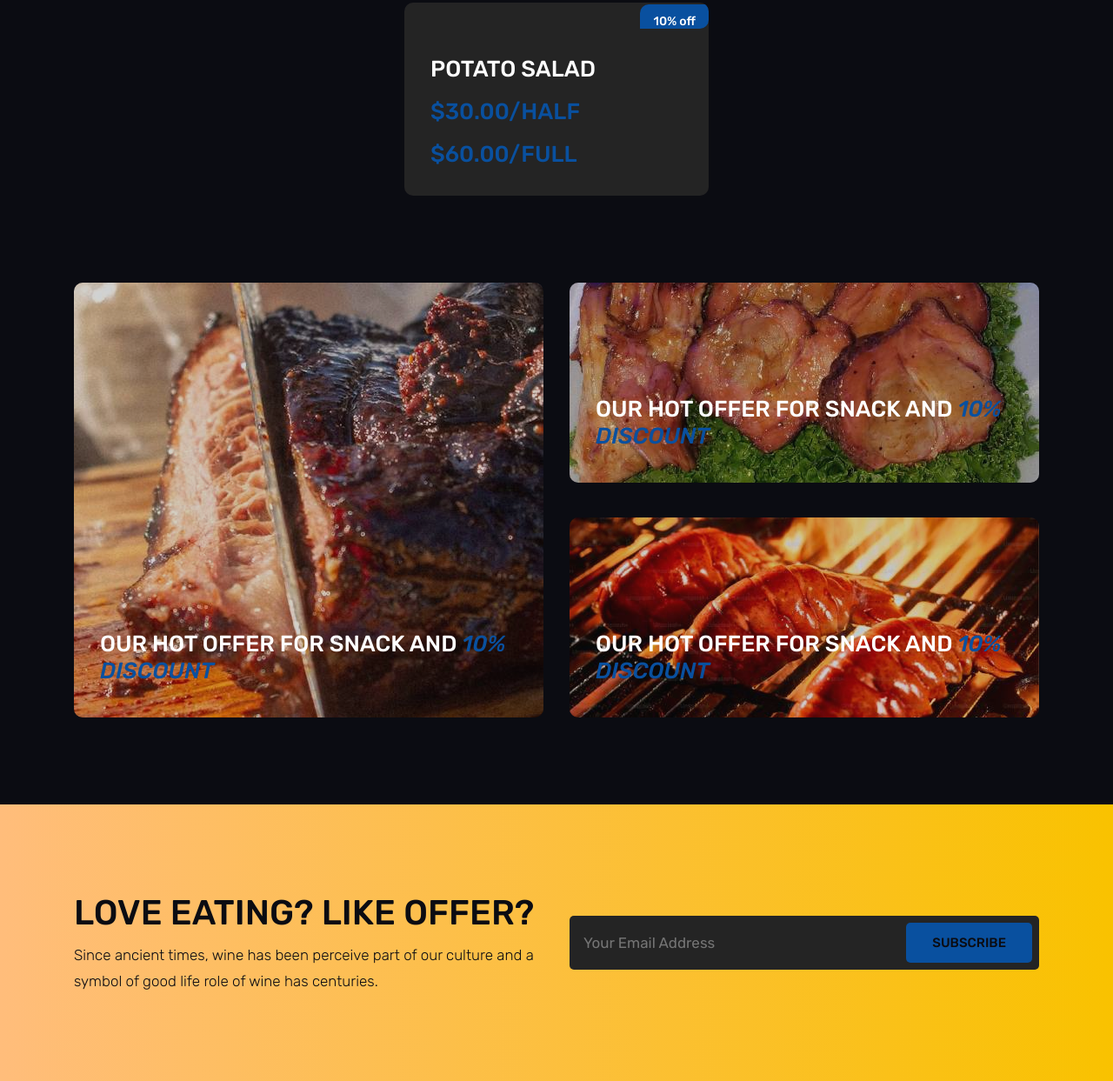
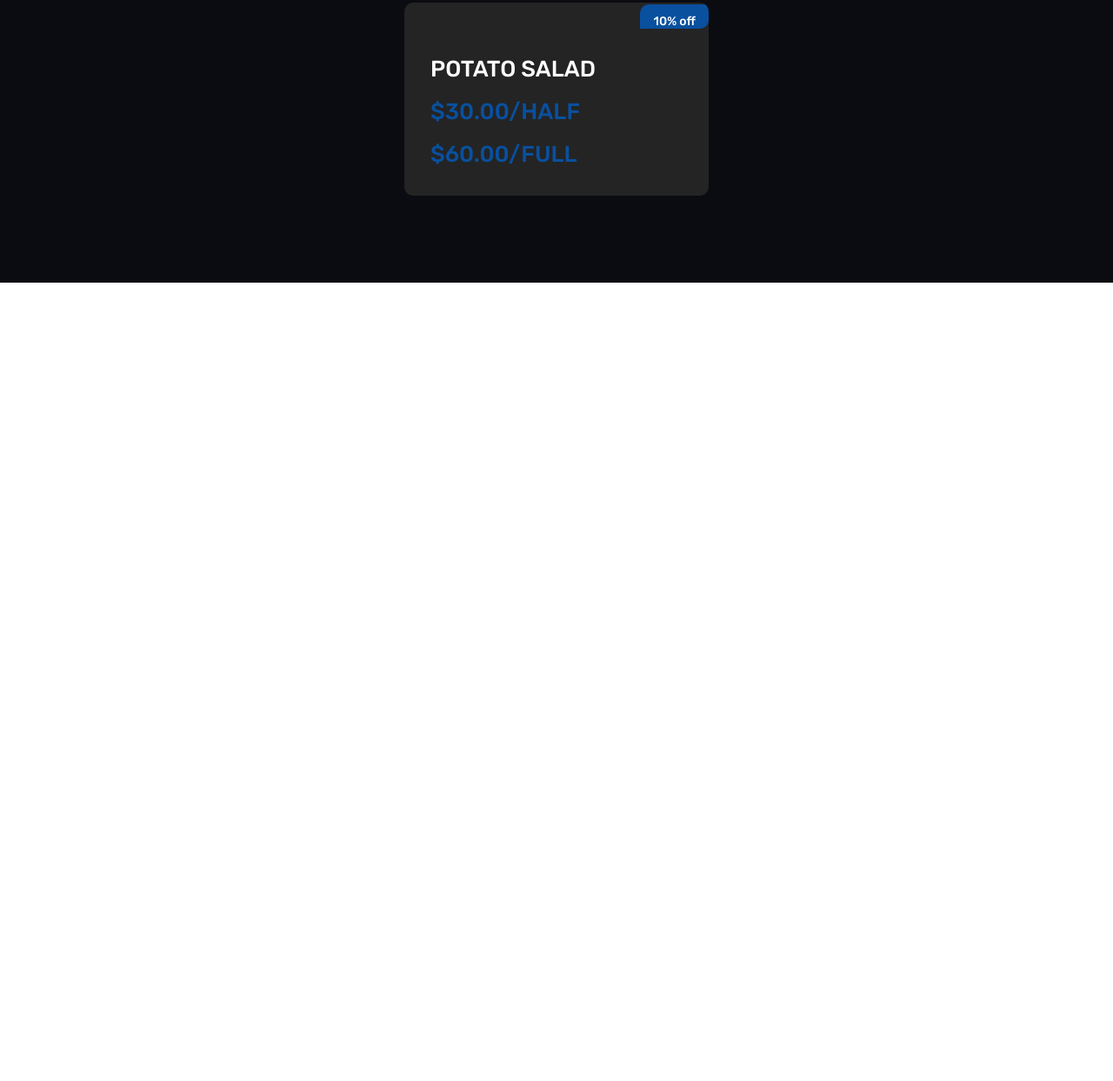
Before and after one commit to iamjuli3n/ThinBlueBBQ, a plain HTML site: page placeholder/menu.html in a window 1280 px wide. Shown: the part 1845-3088 px from the top of the page at 87% size. After the commit the page ends 2170 px from the top, so only its background shows below. Drawn offline with Linux system fonts and the light colour scheme; some packages are replaced by stand-ins of ours.

Commit message:
Update menu.html
made changes to menu, not exactly sure what Im doing lol going to change navi later

```diff
--- a/placeholder/menu.html
+++ b/placeholder/menu.html
@@ -71,14 +71,12 @@
                   <a href="#"><i class="fas fa-phone"></i></a>
                 </li>
                 <li class="social-contact-text">
-                    CALL NOW <span>   +7347953007</span>
+                  CALL NOW <span> +7347953007</span>
                 </li>
               </ul>
             </div>
           </div>
-            <div
-              class="col-l2 col-sm-12 col-lg-12 col-xl-6 text-center align-self-center"
-            >
+          <div class="col-l2 col-sm-12 col-lg-12 col-xl-6 text-center align-self-center">
             <div class="logo-area active secondary-bg">
               <a href="index.html" class="logo">
                 <img src="assets/img/logo/logo1.png" alt="" />
@@ -90,9 +88,13 @@
             <div class="main-menu">
               <div class="stellarnav">
                 <ul class="navbarmneuclass">
-                    <li class="current">
-                      <a href="index.html">Home</a>
-
+                  <li class="current"><a href="#">Home</a>
+                    <ul>
+                      <li><a href="index.html">Home Page 1</a>
+                      </li>
+                      <li><a href="index2.html">Home Page 2</a>
+                      </li>
+                    </ul>
                   </li>
                   <li>
                     <a href="about.html">About</a>
@@ -101,8 +103,11 @@
                   <li><a href="menu.html">Catering</a></li>
                   <li>
 
-                    <li><a href="#gallery">Gallery</a></li>
+                  <li><a href="gallery.html">Gallery</a></li>
                   <li><a href="#gallery">Live Stream</a></li>
+                  <li>
+                    <a href="contact.html">Contact</a>
+                  </li>
                   <!--
                   <li>  <a href="#">Pages</a>
                     <ul>
@@ -132,9 +137,7 @@
               <div class="close-btn"><i class="fal fa-times"></i></div>
             </div>
           </div>
-            <div
-              class="col-lg-3 d-none d-lg-block align-self-center text-right"
-            >
+          <div class="col-lg-3 d-none d-lg-block align-self-center text-right">
             <!--<a href="" class="cbtn btn2">book a now</a> -->
           </div>
         </div>
@@ -144,7 +147,8 @@
     <!--::::: welcome area start :::::::-->
     <div class="welcome-area" id="home">
       <div class="container-fluid">
-                <div class="welcome-single inner primary-overlay" style="background-image:url(assets/img/about/about-bg.jpg);background-position: center;background-size: cover">
+        <div class="welcome-single inner primary-overlay"
+          style="background-image:url(assets/img/about/about-bg.jpg);background-position: center;background-size: cover">
           <div class="container">
             <div class="row">
               <div class="col-lg-8 m-auto text-center">
@@ -175,7 +179,8 @@
               <div class="single-menu-img he">
                 <img src="assets/img//menu/PrimeBeefBrisket.jpeg" alt=""> <span>10% off</span>
               </div>
-                            <div class="menu-text-box text-box"> <a href="#">Beef Brisket Prime <span>$100/half</span><span>$225/full</span></a>
+              <div class="menu-text-box text-box"> <a href="#">Beef Brisket Prime
+                  <span>$100/half</span><span>$225/full</span></a>
               </div>
             </div>
           </div>
@@ -184,7 +189,8 @@
               <div class="single-menu-img he">
                 <img src="assets/img//menu/PulledPork.jpeg" alt=""> <span>10% off</span>
               </div>
-                            <div class="menu-text-box text-box"> <a href="#">Pulled Pork <span>$75/half</span><span>$160/full</span></a>
+              <div class="menu-text-box text-box"> <a href="#">Pulled Pork
+                  <span>$75/half</span><span>$160/full</span></a>
               </div>
             </div>
           </div>
@@ -193,7 +199,8 @@
               <div class="single-menu-img he">
                 <img src="assets/img//menu/PulledChicken.jpeg" alt=""> <span>10% off</span>
               </div>
-                            <div class="menu-text-box text-box"> <a href="#">Pulled Chicken<span>$75/half</span><span>$160/full</span></a>
+              <div class="menu-text-box text-box"> <a href="#">Pulled
+                  Chicken<span>$75/half</span><span>$160/full</span></a>
               </div>
             </div>
           </div>
@@ -202,7 +209,8 @@
               <div class="single-menu-img he">
                 <img src="assets/img//menu/ChickenWings.jpeg" alt=""> <span>10% off</span>
               </div>
-                            <div class="menu-text-box text-box"> <a href="#">Chicken Wings<span>$60/half</span><span>$120/full</span></a>
+              <div class="menu-text-box text-box"> <a href="#">Chicken
+                  Wings<span>$60/half</span><span>$120/full</span></a>
               </div>
             </div>
           </div>
@@ -211,7 +219,8 @@
               <div class="single-menu-img he">
                 <img src="assets/img//menu/Chicken.jpeg" alt=""> <span>10% off</span>
               </div>
-                            <div class="menu-text-box text-box"> <a href="#">Chicken <span>$80/half</span><span>$160/full</span></a>
+              <div class="menu-text-box text-box"> <a href="#">Chicken
+                  <span>$80/half</span><span>$160/full</span></a>
               </div>
             </div>
           </div>
@@ -220,7 +229,8 @@
               <div class="single-menu-img he">
                 <img src="assets/img//menu/Ribs.jpeg" alt=""> <span>10% off</span>
               </div>
-                            <div class="menu-text-box text-box"> <a href="#">St. Luis Style Ribs<span>$28/slab</span><span>11 or 12 bones</span></a>
+              <div class="menu-text-box text-box"> <a href="#">St. Luis Style
+                  Ribs<span>$28/slab</span><span>11 or 12 bones</span></a>
               </div>
             </div>
           </div>
@@ -229,7 +239,8 @@
               <div class="single-menu-img he">
                 <img src="assets/img//menu/MacACheese.jpg" alt=""> <span>10% off</span>
               </div>
-                            <div class="menu-text-box text-box"> <a href="#">Tri-State Mac<span>$40.00/half</span><span>$80.00/full</span></a>
+              <div class="menu-text-box text-box"> <a href="#">Tri-State
+                  Mac<span>$40.00/half</span><span>$80.00/full</span></a>
               </div>
             </div>
           </div>
@@ -238,7 +249,8 @@
               <div class="single-menu-img he">
                 <img src="assets/img//menu/GreenBeans.jpg" alt=""> <span>10% off</span>
               </div>
-                            <div class="menu-text-box text-box"> <a href="#">Southern Green Beans <span>$40.00/half</span><span>$80.00/full</span></a>
+              <div class="menu-text-box text-box"> <a href="#">Southern Green Beans
+                  <span>$40.00/half</span><span>$80.00/full</span></a>
               </div>
             </div>
           </div>
@@ -247,7 +259,8 @@
               <div class="single-menu-img he">
                 <img src="assets/img//menu/BakedBeans.jpg" alt=""> <span>10% off</span>
               </div>
-                            <div class="menu-text-box text-box"> <a href="#">Baked Beans<span>$35.00/half</span><span>$70.00/full</span></a>
+              <div class="menu-text-box text-box"> <a href="#">Baked
+                  Beans<span>$35.00/half</span><span>$70.00/full</span></a>
               </div>
             </div>
           </div>
@@ -256,7 +269,8 @@
               <div class="single-menu-img he">
                 <img src="assets/img//menu/SweetCorn.jpg" alt=""> <span>10% off</span>
               </div>
-                            <div class="menu-text-box text-box"> <a href="#">Sweet Corn <span>$30.00/half</span><span>$60.00/full</span></a>
+              <div class="menu-text-box text-box"> <a href="#">Sweet Corn
+                  <span>$30.00/half</span><span>$60.00/full</span></a>
               </div>
             </div>
           </div>
@@ -265,7 +279,8 @@
               <div class="single-menu-img he">
                 <img src="assets/img//menu/MashedPotatoes.jpg" alt=""> <span>10% off</span>
               </div>
-                            <div class="menu-text-box text-box"> <a href="#">Mashed Potato Gravy <span>$30.00/half</span><span>$60.00/full</span></a>
+              <div class="menu-text-box text-box"> <a href="#">Mashed Potato Gravy
+                  <span>$30.00/half</span><span>$60.00/full</span></a>
               </div>
             </div>
           </div>
@@ -274,7 +289,8 @@
               <div class="single-menu-img he">
                 <img src="assets/img//menu/ColeSlaw.jpg" alt=""> <span>10% off</span>
               </div>
-                            <div class="menu-text-box text-box"> <a href="#">Cole Slaw <span>$30.00/half</span><span>$60.00/full</span></a>
+              <div class="menu-text-box text-box"> <a href="#">Cole Slaw
+                  <span>$30.00/half</span><span>$60.00/full</span></a>
               </div>
             </div>
           </div>
@@ -283,7 +299,8 @@
               <div class="single-menu-img he">
                 <img src="assets/img//menu/PotatoSalad.jpg" alt=""> <span>10% off</span>
               </div>
-                            <div class="menu-text-box text-box"> <a href="#">Potato Salad <span>$30.00/half</span><span>$60.00/full</span></a>
+              <div class="menu-text-box text-box"> <a href="#">Potato Salad
+                  <span>$30.00/half</span><span>$60.00/full</span></a>
               </div>
             </div>
           </div>
@@ -291,50 +308,13 @@
       </div>
     </div>
     <!--::::: menu area end :::::::-->
-        <!--::::: offer area start :::::::-->
-        <div class="offer-area padding-bottom">
-            <div class="container">
-                <div class="row">
-                    <div class="col-lg-6">
-                        <div class="offer-img big-offer" style="background: url(assets/img/about/about2.jpg)">
-                            <div class="text-box">
-                                <h4>our hot offer for snack and <span>10% discount</span></h4>
-                            </div>
-                        </div>
-                    </div>
-                    <div class="col-lg-6">
-                        <div class="offer-img small-offer" style="background: url(assets/img/about/about3.jpg)">
-                            <div class="text-box">
-                                <h4>our hot offer for snack and <span>10% discount</span></h4>
-                            </div>
-                        </div>
-                        <div class="offer-img small-offer" style="background: url(assets/img/about/about4.jpg)">
-                            <div class="text-box">
-                                <h4>our hot offer for snack and <span>10% discount</span></h4>
-                            </div>
-                        </div>
-                    </div>
-                </div>
-            </div>
-        </div>
-        <!--::::: offer area end :::::::-->
+
     <!--::::: cta area start :::::::-->
-        <div class="call-to-action-area section-padding">
-            <div class="container">
-                <div class="row">
-                    <div class="col-lg-6 align-self-center">
-                        <h2>Love Eating? Like offer?</h2>
-                        <p>Since ancient times, wine has been perceive part of our culture and a symbol of good life role of wine has centuries.</p>
-                    </div>
-                    <div class="col-lg-6 align-self-center">
-                        <div class="cta-form">
-                            <form action="#">
-                                <input type="email" placeholder="Your Email Address"> <a href="" class="submit-btn">Subscribe</a>
-                            </form>
-                        </div>
-                    </div>
-                </div>
-            </div>
+
+    <!--::::: cta area end :::::::-->
+    <!--:::::footer area start :::::::-->
+
+    <!--:::::footer area end :::::::-->
   </div>
   <!--::::: cta area end :::::::-->
   <!--:::::footer area start :::::::-->
```
Lines whose indentation alone changed are shown as unchanged.
